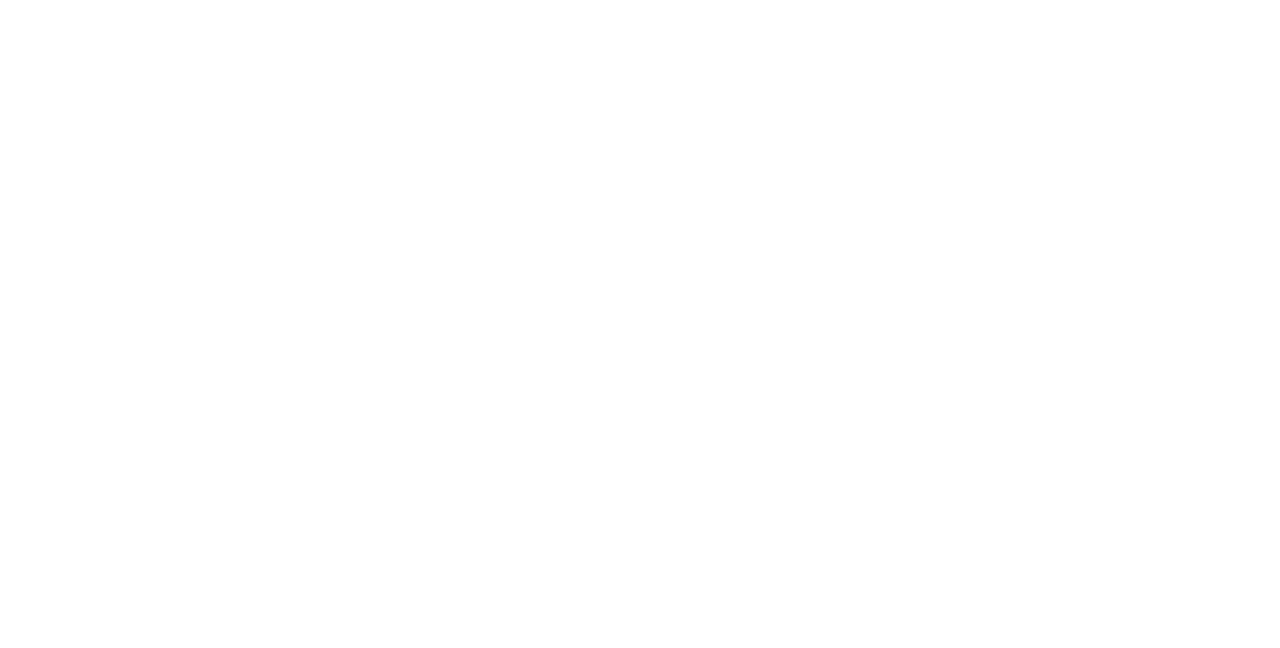
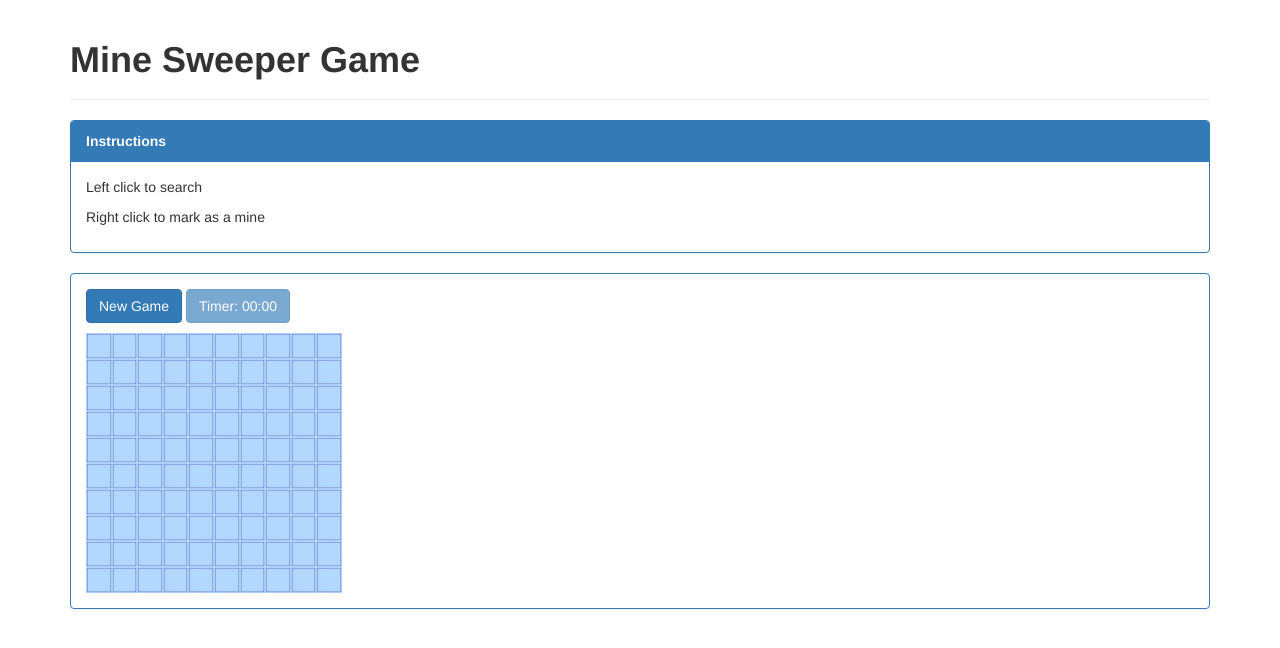
Before and after one commit to shallikers/Tutorials, a plain HTML site: page MineSweeper.html in a window 1280 px wide. Drawn offline with nearby package versions, Linux system fonts and the light colour scheme.

Commit message:
Full demo no game logic

```diff
--- a/MineSweeper.html
+++ b/MineSweeper.html
@@ -1,5 +1,6 @@
 <!DOCTYPE html>
 <html>
+
     <head>
         <meta charset="utf-8">
         <meta name="viewport" content="width=device-width, initial-scale=1.0">
@@ -8,3 +9,118 @@
         <script src="https://ajax.googleapis.com/ajax/libs/jquery/3.3.1/jquery.min.js"></script>
         <script src="https://maxcdn.bootstrapcdn.com/bootstrap/3.4.0/js/bootstrap.min.js"></script>
     </head>
+
+<style>
+    .bold {
+        font-weight: bold;
+    }
+
+    .column {
+    float: left;
+    width: 2vw;
+    padding: 0px;
+    box-sizing: border-box;
+    }
+
+    /* Clearfix (clear floats) */
+    .row::after {
+    content: "";
+    clear: both;
+    display: table;
+    box-sizing: border-box;
+    }
+</style>
+
+
+<body>
+    <div class="container">
+        <div class="page-header">
+        <h1 class="bold">Mine Sweeper Game</h1>
+    </div>
+    <div class="panel panel-primary">
+        <div class="panel-heading">
+            <span class="bold"> Instructions </span>
+        </div>
+        <div class="panel-body">
+            <p>Left click to search</p>
+            <p>Right click to mark as a mine</p>
+        </div>
+    </div>
+
+
+    <div class="panel panel-primary">
+        <div class="panel-body">
+            <button type="button" class="btn btn-primary">New Game</button>
+            <button type="button" id="timer" class="btn btn-primary disabled">Timer: 00:00</button>
+            <p> </p>
+            <div id="minegrid" class="container" style = "margin: 0vw; padding: 0vw; width: 21vw; border-style: none; border-color: red;">
+
+
+
+                <div class="row">
+                    <div class="column">
+                        <img onmouseover="mOver(this)" onmouseout="mOut(this)" src="images\BlueSquare.jpg" style="width:100%">
+                    </div>
+                    <div class="column">
+                        <img src="images\BlueSquare.jpg" style="width:100%">
+                    </div>
+                    <div class="column">
+                        <img src="images\BlueSquare.jpg" style="width:100%">
+                    </div>
+                    <div class="column">
+                        <img src="images\BlueSquare.jpg" style="width:100%">
+                    </div>
+                </div>
+            </div>
+        </div>
+    </div>
+
+
+    <script>
+        var rows = 10;
+        var columns = 10;
+        var htmlText = "";
+        var mineGrid = document.getElementById("minegrid");
+        var newCell;
+        var im;
+        var x,y;
+
+        mineGrid.innerHTML = "";
+    //    mineGrid.addEventListener("click", function(){ alert("Hello World!"); });
+
+
+
+        for (y = 0; y < rows; y++ ) {
+            for (x = 0; x < columns; x++ ) {
+                newCell = document.createElement("DIV");
+                newCell.className = "column";
+                im = document.createElement("IMG");
+                im.src = "images\\BlueSquare.jpg";
+                im.style = "width:100%";
+                im.addEventListener("mouseover", mOver);
+                im.addEventListener("mouseout", mOut);
+                im.addEventListener("click",function() { mClick(event.currentTarget) });
+                im.xx = x;
+                im.yy = y;
+                newCell.appendChild(im);
+                mineGrid.appendChild(newCell);
+            }
+        }
+
+        function mOver() {
+            event.currentTarget.src = "images\\HLBlueSquare.jpg";
+
+            }
+        function mOut() {
+            event.currentTarget.src = "images\\BlueSquare.jpg";
+
+        }
+        function mClick(obj) {
+            event.currentTarget.src = "images\\ClickSquare.jpg";
+            event.currentTarget.removeEventListener("mouseout", mOut) ;
+            event.currentTarget.removeEventListener("mouseover", mOver) ;
+        }
+
+    </script>
+
+</body>
```
Also changed, not shown: ProductPage.html (+1 -0 lines), Tribute.html (+2 -0 lines), images/BlueSquare.jpg (added), images/ClickSquare.jpg (added), images/HLBlueSquare.jpg (added). Lines whose indentation alone changed are shown as unchanged.
